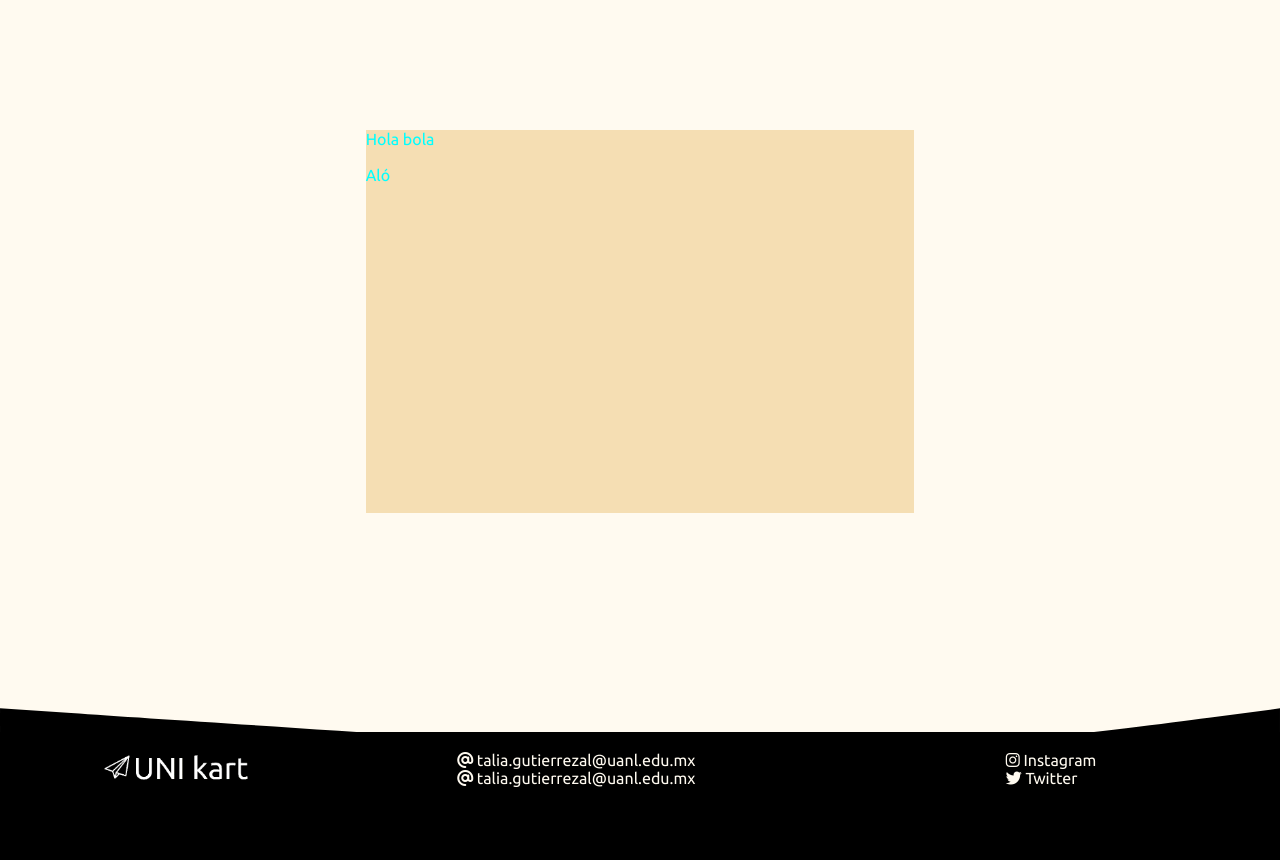
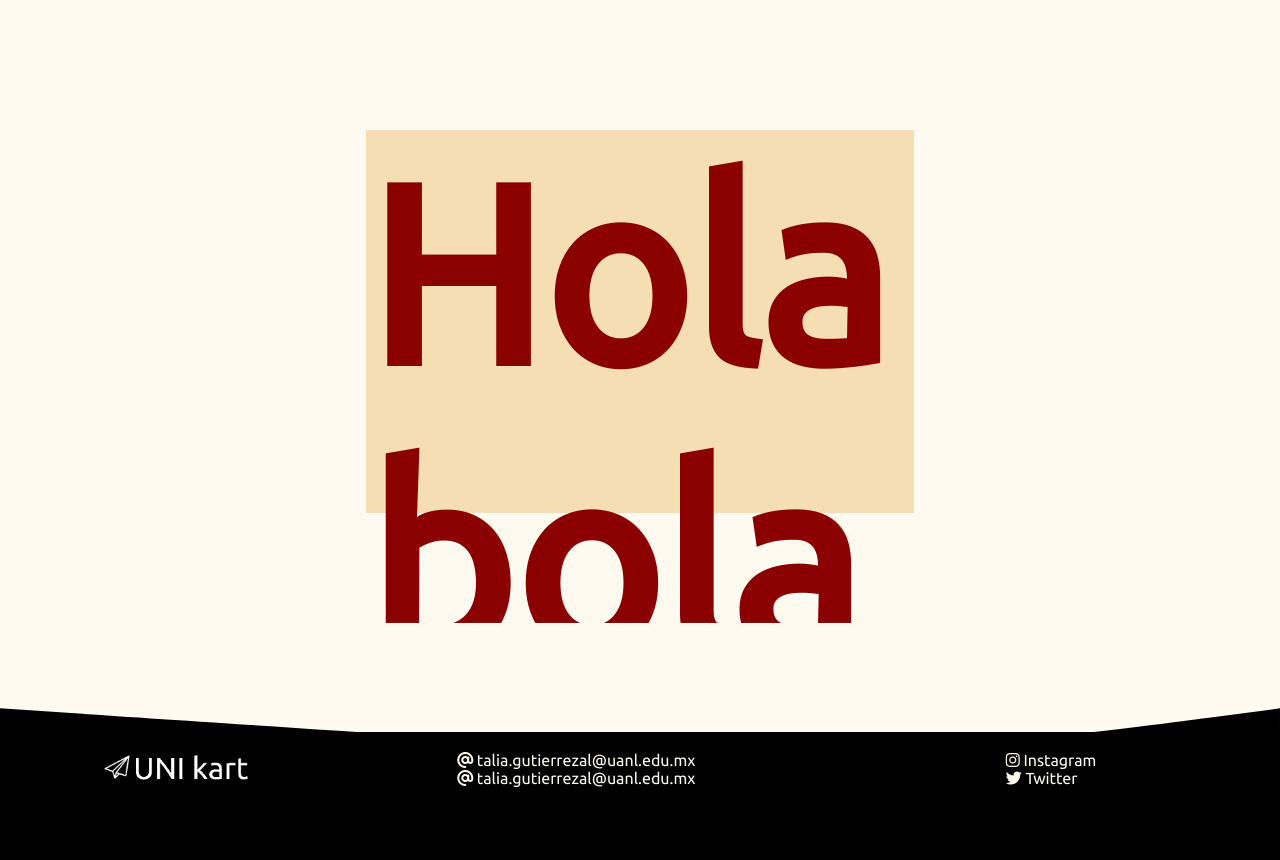
Before and after one commit to TaliaGtz/UNIkartOld, a PHP site: page /LogIn.html in a window 1280 px wide. Shown: the part 80-940 px from the top of the page. Run offline with PHP 8.4, Linux system fonts and the light colour scheme; some libraries are stand-ins or nearby versions.

Commit message:
Prueba3
Colores y p

```diff
--- a/LogIn/LogIn.css
+++ b/LogIn/LogIn.css
@@ -20,7 +20,9 @@ a{
 }
 
 p{
-    color: aqua;
+    color: darkred;
+    font-size: 250px;
+    font-weight: bolder;
 }
 /*barra de navegación 2.0*/
 .header{
--- a/LogIn/LogIn.html
+++ b/LogIn/LogIn.html
@@ -35,6 +35,8 @@
             <p>Hola bola</p>
             <br>
             <p>Aló</p>
+            <br>
+            <p>sgfsdf</p>
         </div>
 
         <div class="other">
```
